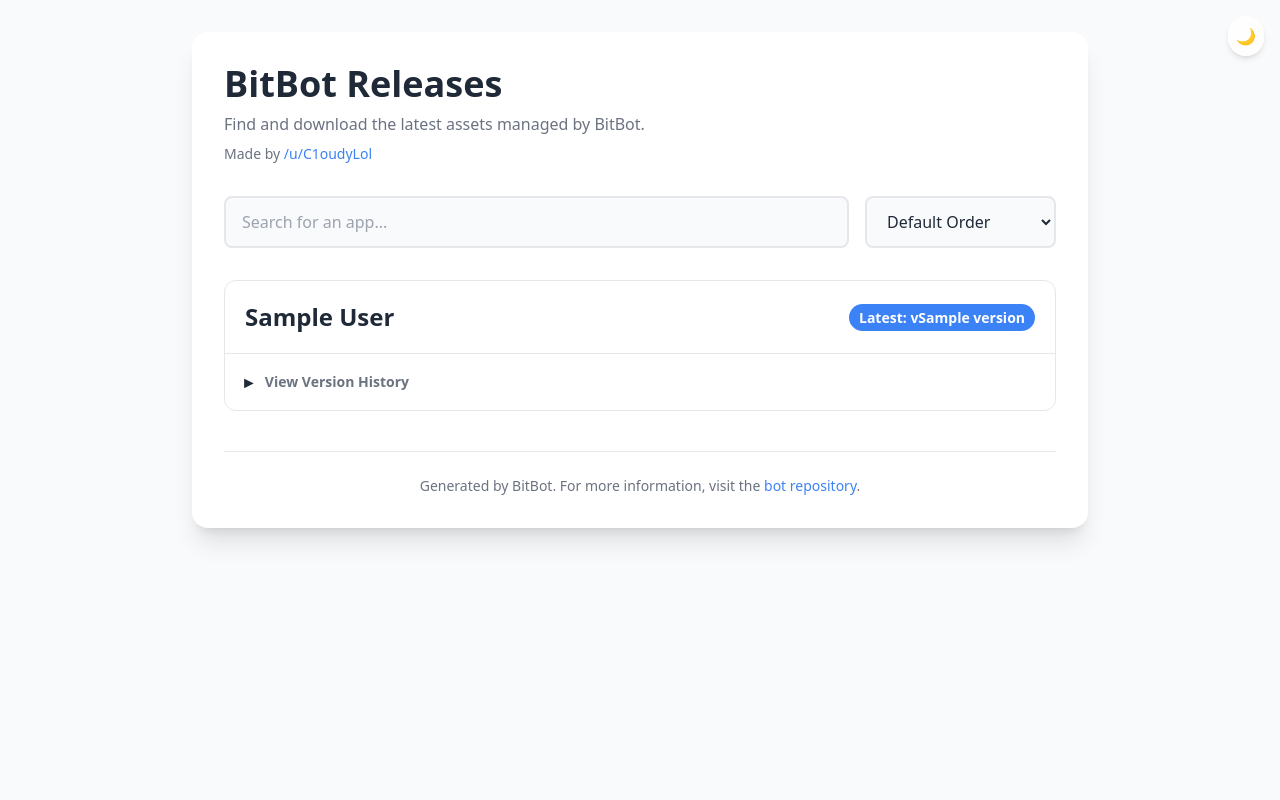
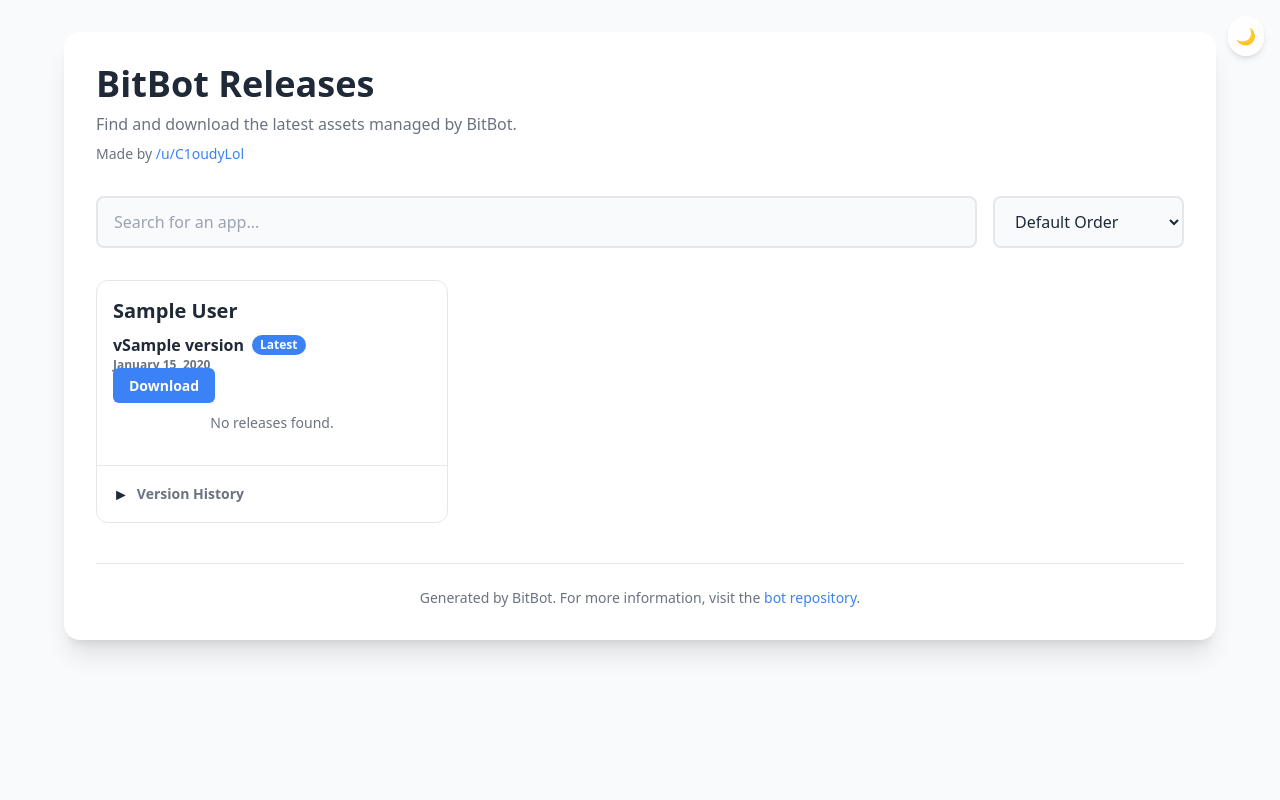
Before and after one commit to S0methingSomething/BitBot, a Python web app: template templates/default_landing_page.html in a window 1280 px wide. Run offline with Jinja, Linux system fonts and the light colour scheme; the template is opened without the code that fills it: most values are stand-ins (such as "Sample title", 1, 10 or a date in 2020); some libraries are stand-ins or nearby versions.

Commit message:
feat(pages): Implement final, persistent card-based layout

```diff
--- a/templates/default_landing_page.html
+++ b/templates/default_landing_page.html
@@ -15,9 +15,7 @@
             --card-bg-color: #ffffff;
             --border-color: #e5e7eb;
             --input-bg-color: #f9fafb;
-            --input-focus-bg-color: #ffffff;
         }
-
         .dark {
             --bg-color: #000000;
             --text-color: #f3f4f6;
@@ -25,40 +23,26 @@
             --card-bg-color: #18181b;
             --border-color: #27272a;
             --input-bg-color: #27272a;
-            --input-focus-bg-color: #18181b;
         }
-
         body {
             background-color: var(--bg-color);
             color: var(--text-color);
-            transition: background-color 0.3s ease, color 0.3s ease;
+            transition: background-color 0.3s ease;
         }
-
         html { scroll-behavior: smooth; }
-
         .search-input:focus, .sort-select:focus {
             outline: none;
             box-shadow: 0 0 0 3px rgba(59, 130, 246, 0.4);
             border-color: var(--primary-color) !important;
         }
-
-        /* Styling for the main history accordion */
         details.history-details > summary {
-            list-style: none; /* Hide the default triangle */
-            cursor: pointer;
+            list-style: none; cursor: pointer;
             transition: background-color 0.2s ease-in-out;
         }
-        details.history-details > summary::-webkit-details-marker {
-            display: none;
-        }
-        details.history-details > summary .history-arrow {
-            transition: transform 0.2s ease-in-out;
-        }
-        details.history-details[open] > summary .history-arrow {
-            transform: rotate(90deg);
-        }
+        details.history-details > summary::-webkit-details-marker { display: none; }
+        details.history-details > summary .history-arrow { transition: transform 0.2s ease-in-out; }
+        details.history-details[open] > summary .history-arrow { transform: rotate(90deg); }
     </style>
-
     <script>
         (function() {
             try {
@@ -72,21 +56,21 @@
 </head>
 <body class="min-h-screen flex flex-col items-center p-4 md:p-8 relative overflow-x-hidden">
 
-    <button id="theme-toggle" class="fixed top-4 right-4 bg-white/80 backdrop-blur-sm dark:bg-gray-800/80 text-gray-800 dark:text-gray-200 p-2 rounded-full shadow-md hover:shadow-lg transition-all duration-300 z-50" aria-label="Toggle Dark Mode"></button>
+    <button id="theme-toggle" class="fixed top-4 right-4 bg-white/80 backdrop-blur-sm dark:bg-gray-800/80 p-2 rounded-full shadow-md z-50" aria-label="Toggle Dark Mode"></button>
 
-    <div class="w-full max-w-4xl">
-        <div class="bg-[var(--card-bg-color)] rounded-2xl shadow-xl p-6 md:p-8 transition-colors duration-300">
+    <div class="w-full max-w-6xl">
+        <div class="bg-[var(--card-bg-color)] rounded-2xl shadow-xl p-4 sm:p-6 md:p-8 transition-colors duration-300">
             <h1 class="text-3xl md:text-4xl font-bold mb-2">BitBot Releases</h1>
             <p class="text-base mb-6 text-[var(--text-muted-color)]">Find and download the latest assets managed by BitBot.</p>
-
-            <p class="text-sm text-gray-500 mb-8 -mt-4">
-                Made by <a href="https://www.reddit.com/u/C1oudyLol/" target="_blank" rel="noopener noreferrer" class="text-[var(--primary-color)] hover:underline">/u/C1oudyLol</a>
-            </p>
+            <p class="text-sm text-gray-500 mb-8 -mt-4">Made by <a href="https://www.reddit.com/u/C1oudyLol/" class="text-[var(--primary-color)] hover:underline">/u/C1oudyLol</a></p>
 
             <div class="flex flex-col md:flex-row gap-4 mb-8">
-                <div class="flex-grow"><input type="text" id="searchInput" placeholder="Search for an app..." class="search-input w-full px-4 py-3 bg-[var(--input-bg-color)] border-2 border-[var(--border-color)] rounded-lg focus:bg-[var(--input-focus-bg-color)] transition-colors duration-300"></div>
-                <div class="flex-shrink-0">
-                    <select id="sort-select" class="sort-select w-full md:w-auto h-full px-4 py-3 bg-[var(--input-bg-color)] border-2 border-[var(--border-color)] rounded-lg focus:bg-[var(--input-focus-bg-color)] transition-colors duration-300">
+                <div class="flex-grow relative">
+                    <input type="text" id="searchInput" placeholder="Search for an app..." class="search-input w-full px-4 py-3 bg-[var(--input-bg-color)] border-2 border-[var(--border-color)] rounded-lg transition-colors duration-300">
+                    <button id="clearSearch" class="absolute right-3 top-1/2 -translate-y-1/2 text-xl text-[var(--text-muted-color)] hover:text-[var(--text-color)] hidden">×</button>
+                </div>
+                <div>
+                    <select id="sort-select" class="sort-select w-full md:w-auto h-full px-4 py-3 bg-[var(--input-bg-color)] border-2 border-[var(--border-color)] rounded-lg transition-colors duration-300">
                         <option value="default">Default Order</option>
                         <optgroup label="By Name"><option value="alpha-asc">Name (A-Z)</option><option value="alpha-desc">Name (Z-A)</option></optgroup>
                         <optgroup label="By Date"><option value="date-desc">Newest Release</option><option value="date-asc">Oldest Release</option></optgroup>
@@ -94,92 +78,89 @@
                 </div>
             </div>
 
-            <div id="app-list" class="space-y-6">
+            <div id="app-list" class="grid grid-cols-1 md:grid-cols-2 lg:grid-cols-3 gap-4">
                 <!-- BEGIN-APP-LOOP -->
-                <section class="app-section border border-[var(--border-color)] rounded-xl transition-colors duration-300"
-                         data-app-name="{{app.display_name}}"
-                         data-latest-release-date="{{app.releases[0].published_at}}">
+                <section class="app-section flex flex-col border border-[var(--border-color)] rounded-xl transition-colors duration-300" data-app-name="{{app.display_name}}" data-latest-release-date="{{app.releases[0].published_at}}">
 
-                    <header class="p-4 md:p-5 flex justify-between items-center border-b border-[var(--border-color)]">
-                        <div><h2 class="text-2xl font-bold">{{app.display_name}}</h2></div>
-                        <div class="version-container text-right">
-                            <span class="font-semibold text-sm py-1 px-2.5 rounded-full bg-[var(--primary-color)] text-white">Latest: v{{app.releases[0].version}}</span>
+                    <header class="p-4">
+                        <h2 class="text-xl font-bold mb-2">{{app.display_name}}</h2>
+                        <!-- IF RELEASES EXIST -->
+                        <div class="latest-release space-y-2">
+                            <div class="font-semibold">
+                                <div class="flex items-center gap-2">
+                                    <h3>v{{app.releases[0].version}}</h3>
+                                    <span class="text-xs font-bold py-0.5 px-2 rounded-full bg-[var(--primary-color)] text-white">Latest</span>
+                                </div>
+                                <p class="release-date text-xs text-[var(--text-muted-color)]" data-date="{{app.releases[0].published_at}}"></p>
+                            </div>
+                            <a href="{{app.releases[0].download_url}}" class="download-button w-full text-center text-sm bg-[var(--primary-color)] text-white px-4 py-2 rounded-md font-bold transition-colors duration-200 hover:bg-[var(--primary-hover)]">Download</a>
                         </div>
+                        <!-- ELSE -->
+                        <p class="text-center text-sm text-[var(--text-muted-color)] py-4">No releases found.</p>
+                        <!-- END IF -->
                     </header>
 
-                    <!-- This is the container for the collapsable history -->
-                    <div class="history-container p-4">
+                    <!-- IF RELEASES EXIST -->
+                    <div class="history-container p-4 border-t border-[var(--border-color)] mt-auto">
                         <details class="history-details">
-                            <summary class="inline-flex items-center gap-2 p-2 -m-2 rounded-md hover:bg-gray-100 dark:hover:bg-gray-700">
+                            <summary class="inline-flex items-center gap-2 p-1 -m-1 rounded-md hover:bg-gray-100 dark:hover:bg-gray-800/50">
                                 <span class="history-arrow">►</span>
-                                <span class="history-toggle-text text-sm font-semibold text-[var(--text-muted-color)]">View Version History</span>
+                                <span class="history-toggle-text text-sm font-semibold text-[var(--text-muted-color)]">Version History</span>
                             </summary>
-
                             <div class="mt-4 space-y-3">
                                 <!-- BEGIN-RELEASE-LOOP -->
-                                <div class="release-item p-3 border border-[var(--border-color)] rounded-lg flex justify-between items-center">
-                                    <div class="font-semibold">
+                                <div class="release-item flex flex-col sm:flex-row sm:items-center gap-3">
+                                    <div class="font-semibold flex-grow">
                                         <h3>v{{release.version}}</h3>
-                                        <p class="text-xs text-[var(--text-muted-color)]" data-date="{{release.published_at}}"></p>
+                                        <p class="release-date text-xs text-[var(--text-muted-color)]" data-date="{{release.published_at}}"></p>
                                     </div>
-                                    <a href="{{release.download_url}}" class="download-button flex-shrink-0 text-sm bg-[var(--primary-color)] text-white px-4 py-2 rounded-md font-bold transition-colors duration-200 hover:bg-[var(--primary-hover)]">Download</a>
+                                    <!-- UPDATED: Consistent but distinct button style -->
+                                    <a href="{{release.download_url}}" class="download-button w-full sm:w-auto text-center flex-shrink-0 text-sm font-bold border-2 border-[var(--primary-color)] text-[var(--primary-color)] px-4 py-1.5 rounded-md transition-colors duration-200 hover:bg-[var(--primary-color)] hover:text-white">Download</a>
                                 </div>
                                 <!-- END-RELEASE-LOOP -->
                             </div>
                         </details>
                     </div>
-
+                    <!-- END IF -->
                 </section>
                 <!-- END-APP-LOOP -->
             </div>
 
-            <div id="no-results" class="hidden text-center py-12" role="status"><h3 class="text-xl font-semibold">No Apps Found</h3><p class="text-[var(--text-muted-color)] mt-2">Try adjusting your search.</p></div>
-            <footer class="text-center mt-10 text-sm text-[var(--text-muted-color)] border-t border-[var(--border-color)] pt-6 transition-colors duration-300"><p>Generated by BitBot. For more information, visit the <a href="https://github.com/{{bot_repo}}" class="text-[var(--primary-color)] hover:underline">bot repository</a>.</p></footer>
+            <div id="no-results" class="hidden text-center py-12"><h3 class="text-xl font-semibold">No Apps Found</h3><p class="text-[var(--text-muted-color)] mt-2">Try adjusting your search.</p></div>
+            <footer class="text-center mt-10 text-sm text-[var(--text-muted-color)] border-t border-[var(--border-color)] pt-6"><p>Generated by BitBot. For more information, visit the <a href="https://github.com/{{bot_repo}}" class="text-[var(--primary-color)] hover:underline">bot repository</a>.</p></footer>
         </div>
     </div>
 
     <script>
         document.addEventListener('DOMContentLoaded', () => {
-            // --- Element References ---
             const themeToggleButton = document.getElementById('theme-toggle');
             const searchInput = document.getElementById('searchInput');
             const sortSelect = document.getElementById('sort-select');
             const appListContainer = document.getElementById('app-list');
-            const noResultsMessage = document.getElementById('no-results');
+            const clearSearchBtn = document.getElementById('clearSearch');
 
-            // --- Master Data Store and Initial DOM Manipulation ---
             const appData = Array.from(appListContainer.querySelectorAll('.app-section')).map(element => {
-                const appName = element.dataset.appName;
-                let latestReleaseDate;
-                const historyContainer = element.querySelector('.history-container');
-
-                const hasReleases = element.querySelector('.release-item');
-
-                if (hasReleases) {
-                    const dateStr = element.dataset.latestReleaseDate;
-                    latestReleaseDate = dateStr ? new Date(dateStr) : new Date(0);
-                    if (isNaN(latestReleaseDate.getTime())) latestReleaseDate = new Date(0);
-                } else {
-                    const versionContainer = element.querySelector('.version-container');
-                    if (versionContainer) {
-                        versionContainer.innerHTML = `<span class="font-semibold text-xs py-1 px-2.5 rounded-full bg-gray-400 dark:bg-gray-600 text-white">No Releases</span>`;
-                    }
-                    // Hide the "View History" button if there are no releases
-                    if (historyContainer) historyContainer.style.display = 'none';
-                    latestReleaseDate = new Date(0);
+                const dateStr = element.dataset.latestReleaseDate;
+                let latestReleaseDate = new Date(0);
+                if (dateStr) {
+                    const parsedDate = new Date(dateStr);
+                    if (!isNaN(parsedDate.getTime())) latestReleaseDate = parsedDate;
                 }
 
-                return { element, name: appName, latestReleaseDate };
+                const historyContainer = element.querySelector('.history-container');
+                if (historyContainer && !historyContainer.querySelector('.release-item')) {
+                    historyContainer.style.display = 'none';
+                }
+
+                return { element, name: element.dataset.appName, latestReleaseDate };
             });
 
-            // --- Date Formatting Helper ---
             function formatReleaseDate(isoString) {
                 if (!isoString) return '';
                 const date = new Date(isoString);
                 return date.toLocaleDateString(undefined, { year: 'numeric', month: 'long', day: 'numeric' });
             }
 
-            // --- Core Logic: The updateAppList function ---
             function updateAppList() {
                 const searchQuery = searchInput.value.toLowerCase();
                 const sortValue = sortSelect.value;
@@ -193,6 +174,7 @@
                     case 'date-asc': sortedApps.sort((a, b) => a.latestReleaseDate - b.latestReleaseDate); break;
                 }
 
+                const noResultsMessage = document.getElementById('no-results');
                 appListContainer.innerHTML = '';
                 if (sortedApps.length > 0) {
                     sortedApps.forEach(app => appListContainer.appendChild(app.element));
@@ -202,46 +184,69 @@
                 }
             }
 
-            // --- Event Listeners and Initial Setup ---
-
-            // Format dates
             document.querySelectorAll('[data-date]').forEach(el => el.textContent = formatReleaseDate(el.dataset.date));
 
-            // Theme logic
             const syncThemeButton = () => {
                 const isDark = document.documentElement.classList.contains('dark');
                 themeToggleButton.textContent = isDark ? '☀️' : '🌙';
             };
             themeToggleButton.addEventListener('click', () => {
-                const isCurrentlyDark = document.documentElement.classList.contains('dark');
-                localStorage.setItem('theme', isCurrentlyDark ? 'light' : 'dark');
-                document.documentElement.classList.toggle('dark');
+                const isDark = !document.documentElement.classList.contains('dark');
+                localStorage.setItem('theme', isDark ? 'dark' : 'light');
+                document.documentElement.classList.toggle('dark', isDark);
                 syncThemeButton();
             });
             syncThemeButton();
 
-            // History toggle text change
             appListContainer.addEventListener('click', (event) => {
                 const summary = event.target.closest('summary');
                 if (!summary) return;
-
                 const details = summary.parentElement;
                 const toggleText = summary.querySelector('.history-toggle-text');
-
-                // Use a tiny timeout to allow the 'open' attribute to be updated by the browser first
                 setTimeout(() => {
-                    if (details.open) {
-                        toggleText.textContent = 'Hide Version History';
-                    } else {
-                        toggleText.textContent = 'View Version History';
-                    }
+                    if (toggleText) toggleText.textContent = details.open ? 'Hide History' : 'Version History';
                 }, 0);
             });
 
-            searchInput.addEventListener('input', updateAppList);
-            sortSelect.addEventListener('change', updateAppList);
+            // --- Persistent Controls ---
+            function saveSearch(query) {
+                localStorage.setItem('bitbot_search', query);
+                clearSearchBtn.classList.toggle('hidden', query === '');
+            }
 
-            updateAppList();
+            function saveSort(value) {
+                localStorage.setItem('bitbot_sort', value);
+            }
+
+            searchInput.addEventListener('input', () => {
+                saveSearch(searchInput.value);
+                updateAppList();
+            });
+            sortSelect.addEventListener('change', () => {
+                saveSort(sortSelect.value);
+                updateAppList();
+            });
+            clearSearchBtn.addEventListener('click', () => {
+                searchInput.value = '';
+                saveSearch('');
+                updateAppList();
+            });
+
+            // --- Initial Load ---
+            function loadPersistentState() {
+                const savedSort = localStorage.getItem('bitbot_sort');
+                const savedSearch = localStorage.getItem('bitbot_search');
+                if (savedSort) {
+                    sortSelect.value = savedSort;
+                }
+                if (savedSearch) {
+                    searchInput.value = savedSearch;
+                    clearSearchBtn.classList.remove('hidden');
+                }
+                updateAppList();
+            }
+
+            loadPersistentState();
         });
     </script>
 </body>
```
